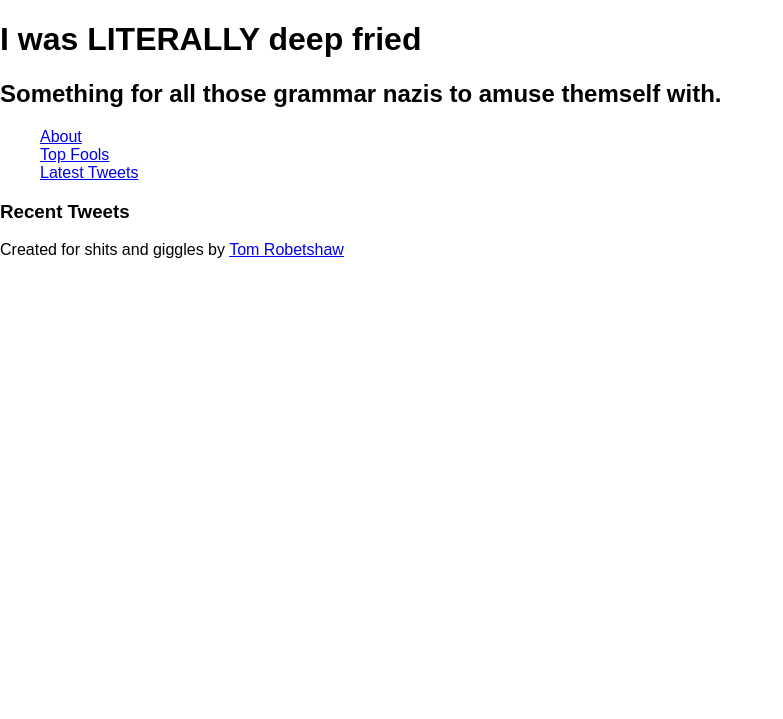
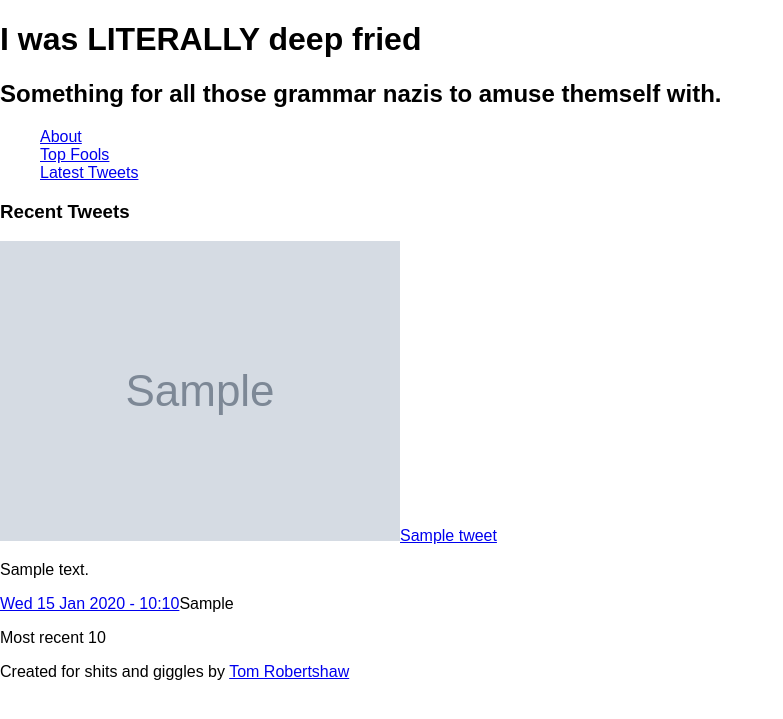
Before and after one commit to bobbyshaw/Literally-Deep-Fried, a PHP site: page / in a window 1280 px wide. Shown: the top 719 px of the page, without its empty margins (0-783 px from the left). Run offline with PHP 8.4, Linux system fonts and the light colour scheme; tables that the repository leaves empty hold one stand-in row (values such as "Sample post"); grey boxes marked "Sample" are stand-in pictures; some libraries are stand-ins or nearby versions.

Commit message:
Ajax lookup 10 most recent tweets on page load.

```diff
--- a/index.php
+++ b/index.php
@@ -26,12 +26,27 @@
             <div class="page-title">
                 <h3>Recent Tweets</h3>
             </div>
+            <div id="tweets">
 
+            </div>
         </section>
 
 
         <footer>
-            <p>Created for shits and giggles by <a href="http://tomrobertshaw.net">Tom Robetshaw</a></p>
+            <p>Created for shits and giggles by <a href="http://tomrobertshaw.net">Tom Robertshaw</a></p>
         </footer>
+
+        <script>
+            $(document).ready(function() {
+                var getTweets = $.ajax({
+                    type: "GET",
+                    url: "load_recent_tweets.php",
+                    data: "next=10",
+                    success: function (html) {
+                        $("#tweets").html(html);
+                    }
+                });
+            });
+        </script>
     </body>
 </html>
--- a/load_recent_tweets.php
+++ b/load_recent_tweets.php
@@ -0,0 +1,45 @@
+<?php
+
+require('config.php');
+mysql_connect($server, $username, $password) or die (mysql_error());
+mysql_select_db($database) or die (mysql_error());
+
+date_default_timezone_set('Europe/Dublin');
+
+// First see how many tweets we're going to return
+if (isset($_GET['next'])) {
+    $limit = mysql_real_escape_string($_GET['next']);
+} else {
+    $limit = 10;
+}
+
+// Then see what tweets to load.
+if (isset($_GET['bookmark'])) {
+    $latest_tweet = mysql_real_escape_string($_GET['bookmark']);
+
+    $query = "SELECT * from tweets WHERE id > '$latest_tweet' order by id asc limit $limit;";
+
+    $result = mysql_query($query) or die (mysql_error());
+
+    while($tweet = mysql_fetch_array($result)) {
+        echo "<div class=\"tweet\"><img src=\"" . $tweet['image'] . "\" alt=\"" . $tweet['name'] . "\" title=\"" . $tweet['name'] . "\" /><a class=\"name\" href=\"http://twitter.com/" . $tweet['screen_name'] . "\">" . $tweet['name'] . "</a><p>" . $tweet['text'] . "</p><p class=\"meta-info\"><a class=\"time\" href=\"http://twitter.com/" . $tweet['screen_name'] . "/status/" . $tweet['id'] . "\">" . date("D j M Y - G:H", strtotime($tweet['time'])) . "</a>" . $tweet['source'] . "</div>";
+    }
+
+    echo "<p>Next $limit tweets since $latest_tweet</p>";
+
+} else {
+    // Get latest tweets
+
+    $query = "SELECT * from tweets order by time desc limit $limit;";
+
+    $result = mysql_query($query) or die (mysql_error());
+
+    while($tweet = mysql_fetch_array($result)) {
+        echo "<div class=\"tweet\"><img src=\"" . $tweet['image'] . "\" alt=\"" . $tweet['name'] . "\" title=\"" . $tweet['name'] . "\" /><a class=\"name\" href=\"http://twitter.com/" . $tweet['screen_name'] . "\">" . $tweet['name'] . "</a><p>" . $tweet['text'] . "</p><p class=\"meta-info\"><a class=\"time\" href=\"http://twitter.com/" . $tweet['screen_name'] . "/status/" . $tweet['id'] . "\">" . date("D j M Y - G:H", strtotime($tweet['time'])) . "</a>"
+ . $tweet['source'] . "</div>";
+    }
+
+
+    echo "<p>Most recent $limit</p>";
+}
+?>
```
Also changed, not shown: literal_stream.php (deleted, +0 -52 lines).
